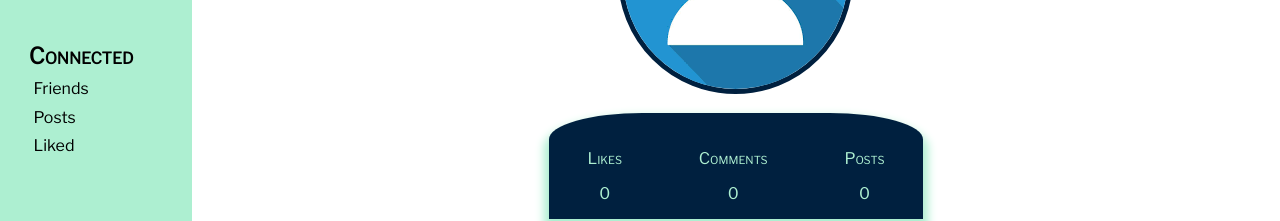
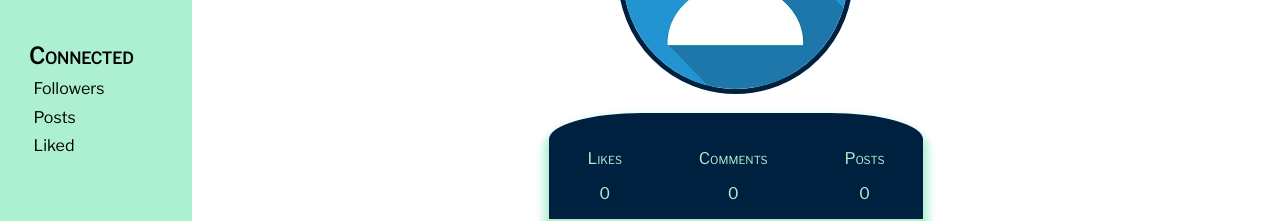
Before and after one commit to Anandhex/Reach, a React (Create React App) app: page /me in a window 1280 px wide. Shown: the part 232-453 px from the top of the page. Built offline with nearby package versions, Linux system fonts and the light colour scheme.

Commit message:
added follow instead of friends

```diff
--- a/src/Pages/Home/Home.jsx
+++ b/src/Pages/Home/Home.jsx
@@ -153,7 +153,7 @@ class Welcome extends Component {
               className="btn-add"
               onClick={(e) => this.addFriend(e, friend._id)}
             >
-              Add Friend
+              Follow
             </button>
             <button
               className="btn-cancel"
--- a/src/Pages/Me/DashbBoard/Friends/Friends.jsx
+++ b/src/Pages/Me/DashbBoard/Friends/Friends.jsx
@@ -72,7 +72,7 @@ export class Friends extends Component {
         <div className="friend-username">{friend && friend.username}</div>
         <div className="friend-footer">
           <button onClick={(e) => this.removeFriend(e, friend._id)}>
-            remove
+            Unfollow
           </button>
         </div>
       </div>
@@ -86,7 +86,7 @@ export class Friends extends Component {
           {this.state.friends.length ? (
             <div className="friends-container">{this.renderFriends()}</div>
           ) : (
-            <div className="empty-friends">No Friends Added </div>
+            <div className="empty-friends">No Followers Added </div>
           )}
         </div>
       </>
--- a/src/Pages/Me/Me.jsx
+++ b/src/Pages/Me/Me.jsx
@@ -86,7 +86,7 @@ export class Me extends Component {
               <div className="Me-side-bar-section-title"> Connected</div>
               <div className="Me-side-bar-sub-section">
                 <div id="Friends" onClick={(e) => this.setSelectedSection(e)}>
-                  Friends
+                  Followers
                 </div>
                 <div id="Posts" onClick={(e) => this.setSelectedSection(e)}>
                   Posts
```
